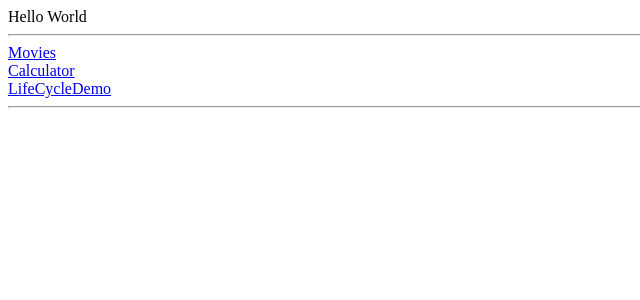
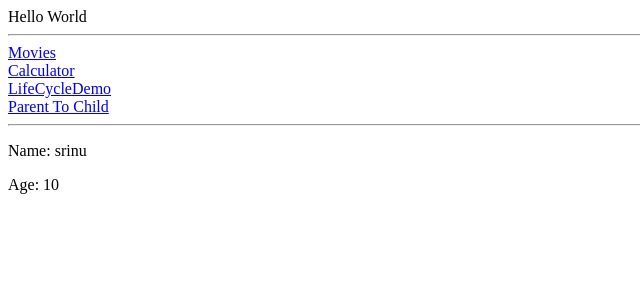
Before and after one commit to srinivasaleti/React-Intro, a React (Create React App) app: page /parent-to-child in a window 1280 px wide. Shown: the top 300 px of the page, without its empty margins (0-640 px from the left). Built offline with nearby package versions, Linux system fonts and the light colour scheme.

Commit message:
Parent to child comunication

```diff
--- a/src/CustomeRouter.js
+++ b/src/CustomeRouter.js
@@ -3,12 +3,14 @@ import Calculator from "./Calculator/Calculator";
 import LifeCycleDemo from "./LifeCycleDemo/LifeCycleDemo";
 import Movies from "./Movies/Movies";
 import { Route } from "react-router-dom";
+import { ParentToChildComponent } from './ParentToChild/ParentToChild';
 export function CustomeRouter() {
   return (
     <div>
       <Route path="/movies" component={Movies} />
       <Route path="/calc" component={Calculator} />
       <Route path="/life-cycle" component={LifeCycleDemo} />
+      <Route path="/parent-to-child" component={ParentToChildComponent} />
     </div>
   );
 }
--- a/src/Links.js
+++ b/src/Links.js
@@ -7,6 +7,8 @@ export function Links() {
       <Link to="/calc">Calculator</Link>
       <br />
       <Link to="life-cycle">LifeCycleDemo</Link>
+      <br />
+      <Link to="parent-to-child">Parent To Child</Link>
     </div>
   );
 }
--- /dev/null
+++ b/src/ParentToChild/ParentToChild.jsx
@@ -0,0 +1,36 @@
+import React from 'react'
+
+export class ParentToChildComponent extends React.Component {
+  state = {
+    age: 10,
+    name: 'srinu'
+  }
+  render() {
+    return (
+      <div>
+        <Child age={this.state.age} name={this.state.name} />
+      </div>
+    )
+  }
+}
+
+
+class Child extends React.Component {
+  render() {
+    return (<div>
+      <SubChild age={this.props.age} name={this.props.name}/>
+    </div>)
+  }
+}
+
+
+class SubChild extends React.Component {
+  render() {
+    return (
+      <div>
+        <p>Name: {this.props.name} </p>
+        <p>Age: {this.props.age}</p>
+      </div>
+    )
+  }
+}
```
